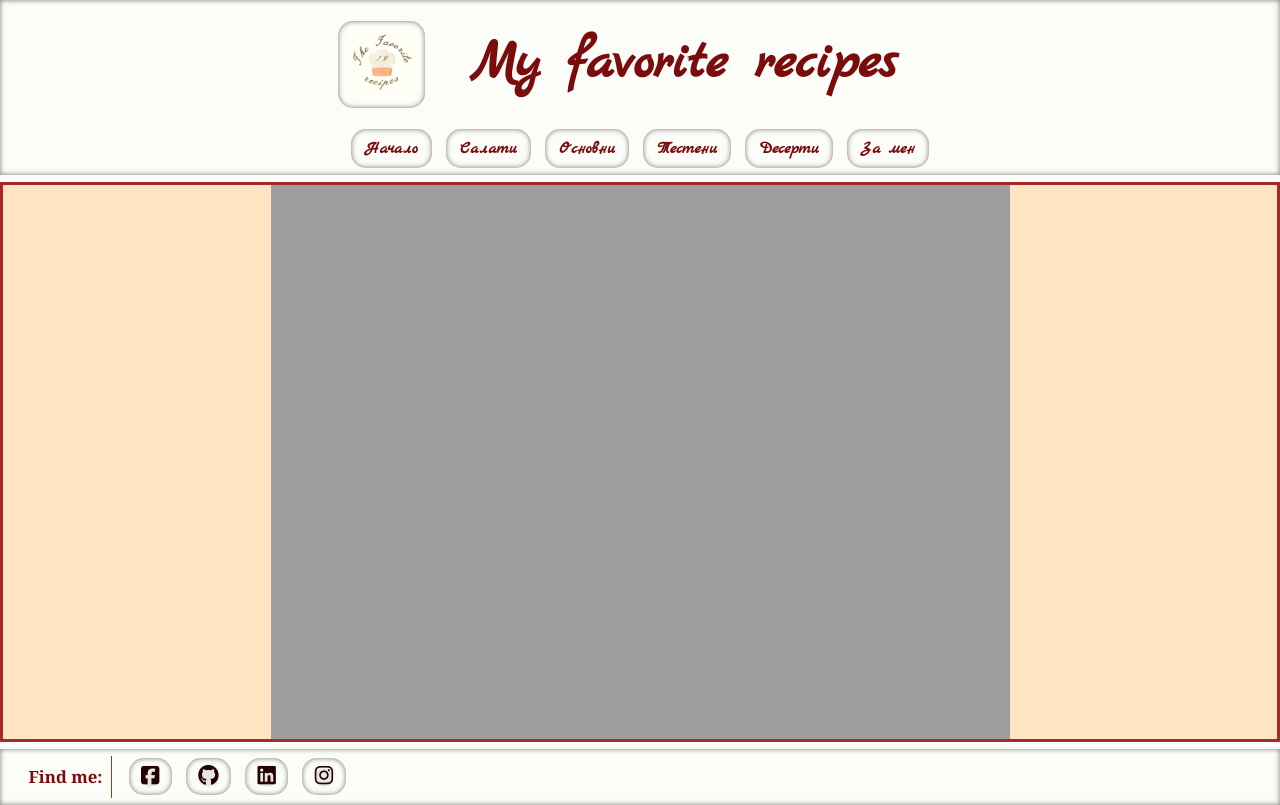
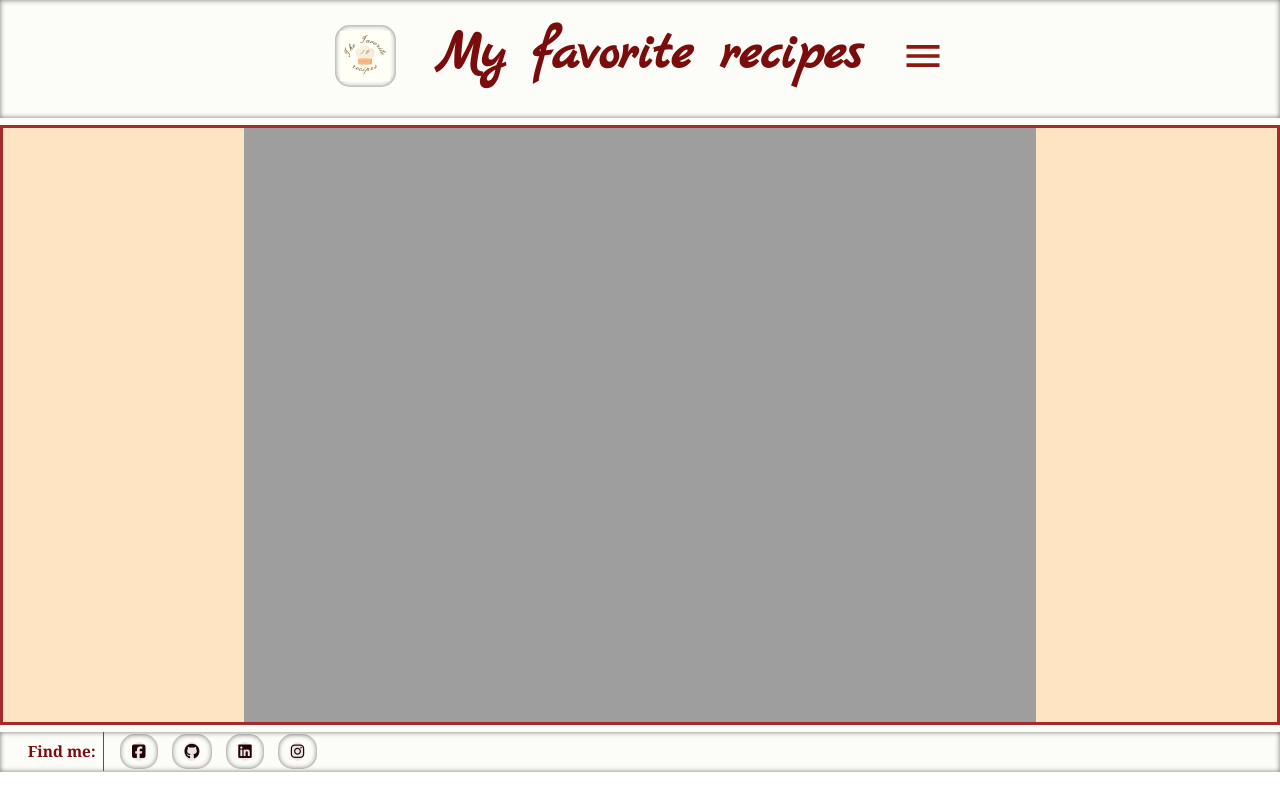
Before and after one commit to IrenaVaseva/CulinaryBlog, a plain HTML site: page index.html in a window 1280 px wide. Drawn offline with Linux system fonts and the light colour scheme.

Commit message:
add menu icon

```diff
--- a/index.html
+++ b/index.html
@@ -20,9 +20,10 @@
                 <div class="title-blog">
                     <h1>My favorite recipes</h1>
                 </div>
+                <div id="menuIcon"><img src="./images/menu_icon.svg" id="imgMenu" class="mobile-menu"  alt="menu icon" title="Menu"></div>
             </div>
             <div class="menu-header">
-                <nav>
+                <nav id="navMenu">
                     <ul>
                         <li><a href="#" onclick="OpenLinks('home')">Начало</a></li>
                         <li><a href="#" onclick="OpenLinks('salads')">Салати</a></li>
--- a/scripts/menu.js
+++ b/scripts/menu.js
@@ -1,3 +1,7 @@
+const menuIcon = document.getElementById("menuIcon");
+const menuNav = document.getElementById("navMenu");
+const imgMenu=document.getElementById("imgMenu");
+
 function OpenLinks(str) {
     if (str == "home") {
         document.getElementById("Links").setAttribute("src", "./pages/home-page.html");
@@ -22,3 +26,15 @@ function OpenLinks(str) {
         document.getElementById("Links").setAttribute("src", "./pages/about.html");
     }
 }
+
+/* ------------------ */
+menuIcon.addEventListener('click', (e) => {
+    if (menuNav.style.display == 'none') {
+        menuNav.style.display = 'flex';
+        imgMenu.src = "./images/close_icon.svg";
+    } else {
+        menuNav.style.display = 'none';
+        imgMenu.src = "./images/menu_icon.svg";
+    }
+
+})
--- a/styles/footer.css
+++ b/styles/footer.css
@@ -5,12 +5,12 @@
     display: flex;
     align-items: center;
     position: relative;
-    height: 7vh;
+    height: 5vh;
     padding: 20px;
 }
 
 .site-footer p{
-    font-size: 1.2em;
+    font-size: 1.1em;
     font-weight: bold;
     color: rgb(122, 12, 12);
     text-align: center;
@@ -39,7 +39,7 @@
 }
 
 .site-footer i {
-    font-size: 1.5em;
+    font-size: 1.1em;
     color: rgb(36, 3, 3);;
 }
 
--- a/styles/pages.css
+++ b/styles/pages.css
@@ -42,20 +42,20 @@
     justify-content: center;
     background-size: cover;
     align-items: center;
-    padding: 1em;
+    padding: 0.4em;
 }
 
 /*-------------*/
 .site-title {
     box-shadow: 0 0 5px 0.2px rgba(0, 0, 0, 0.5) inset;
     border-radius: 15px;
-    padding: 0.6em;
+    padding: 0.4em;
 }
 
 .site-title a {
     display: block;
-    width: 70px;
-    height: 70px;
+    width: 50px;
+    height: 50px;
     overflow: hidden;
     text-indent: -100vw;
     background-image: url('../images/logoID.png');
@@ -71,22 +71,22 @@
     font-weight: bold;
     color: rgb(122, 12, 12);
     text-align: center;
-    padding: 0 0.5em;
+    padding: 0 0.4em;
 }
 
 /*-------------*/
 .menu-header {
     margin: 0 auto;
-    margin-bottom: 0.5em;
+    margin-bottom: 0.4em;
 }
 
 .menu-header nav,
 .menu-header nav ul {
     display: flex;
-
 }
 
 .menu-header nav {
+    display: none;
     justify-content: center;
 }
 
@@ -94,12 +94,6 @@
     justify-content: center;
     align-items: center;
     gap: 1em;
-}
-
-@media (max-width: 600px) {
-    .menu-header nav ul {
-        flex-direction: column;
-    }
 }
 
 .menu-header nav li {
@@ -117,12 +111,27 @@
     color: rgb(122, 12, 12);
 }
 
+.mobile-menu {
+    margin-right: 20px;
+    cursor: pointer;
+}
+
+@media (max-width: 600px) {
+    .menu-header nav ul {
+        flex-direction: column;
+    }
+
+    #imgMenu {
+        src: "./images/menu_icon.svg";
+    }
+}
+
 /*--------------*/
 #content {
     display: flex;
     position: relative;
     min-width: 70vh;
-    min-height: 70vh;
+    min-height: 75vh;
     text-align: center;
     box-sizing: border-box;
 }
@@ -135,6 +144,7 @@
         max-height: 100vh;
     }
 }
+
 .section {
     top: 0;
     left: 0;
```
Also changed, not shown: images/close_icon.svg (added), images/menu_icon.svg (added).
